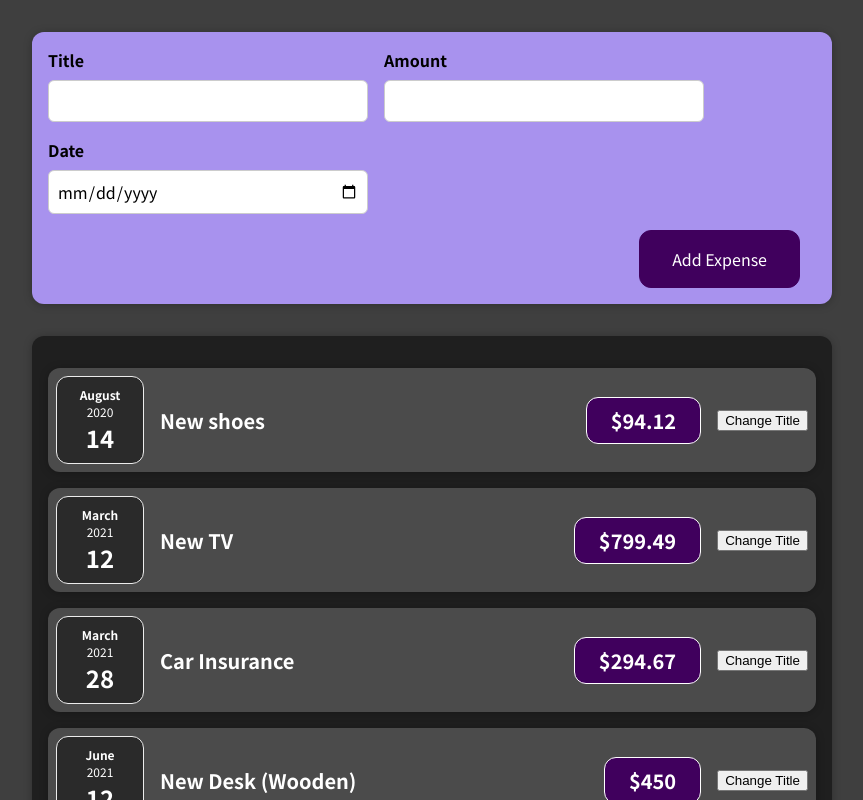
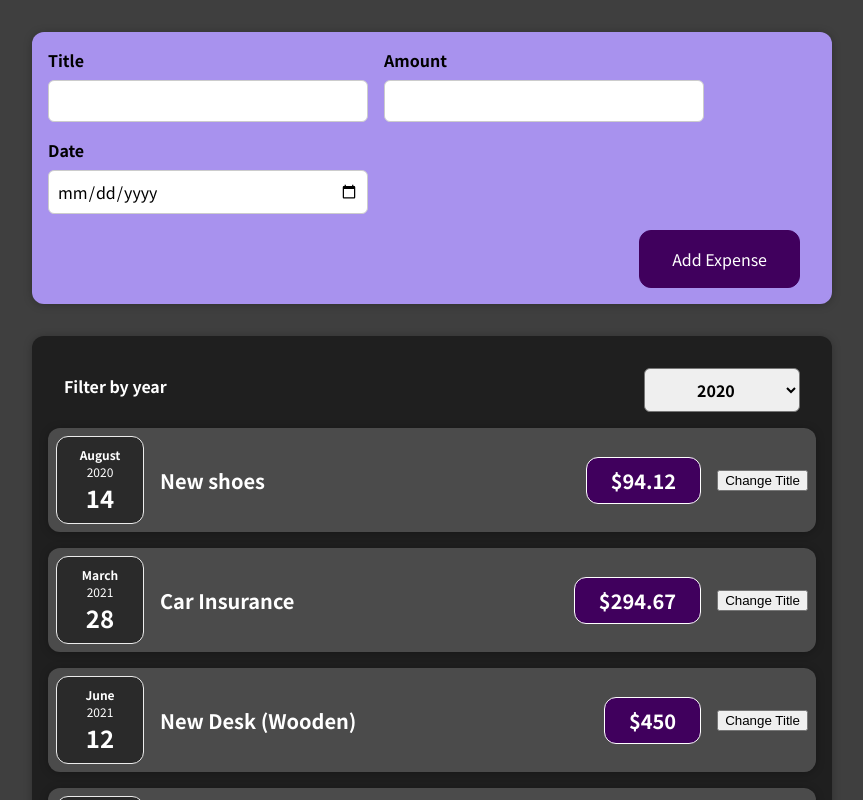
Before and after one commit to Mohsen-Hussen/my-expenses, a React (Create React App) app: page / in a window 1280 px wide. Shown: the top 800 px of the page, without its empty margins (208-1071 px from the left). Built offline with nearby package versions, Linux system fonts and the light colour scheme.

Commit message:
add new expense dynamically

```diff
--- a/src/App.js
+++ b/src/App.js
@@ -1,18 +1,24 @@
-import React from 'react';
+import React , { useState } from 'react';
 import Expenses from './components/Expenses/Expenses';
 import NewExpense from './components/NewExpense/NewExpense';
 
+const DUMMY_EXPENSES = [
+    { id: 'e1', title: 'New shoes', amount: 94.12, date: new Date(2020, 7, 14)},
+    { id: 'e2', title: 'Car Insurance', amount: 294.67, date: new Date(2021, 2, 28)},
+    { id: 'e3', title: 'New Desk (Wooden)', amount: 450, date: new Date(2021, 5, 12)},
+    { id: 'e4', title: 'New Iphone', amount: 1000, date: new Date(2021, 8, 10)}
+];
 const App = () => {
-  const expenses = [
-    { id: 'e1', title: 'New shoes', amount: 94.12, date: new Date(2020, 7, 14)},
-    { id: 'e2', title: 'New TV', amount: 799.49, date: new Date(2021, 2, 12)},
-    { id: 'e3', title: 'Car Insurance', amount: 294.67, date: new Date(2021, 2, 28)},
-    { id: 'e4', title: 'New Desk (Wooden)', amount: 450, date: new Date(2021, 5, 12)},
-    { id: 'e4', title: 'New Iphone', amount: 1000, date: new Date(2021, 8, 10)}
-  ];
+  const  [expenses , setExpenses] = useState(DUMMY_EXPENSES);
+
+  const addExpenseHandler = (expense) => {
+    setExpenses((prevstate) => {
+      return [expense , ...prevstate]
+    });
+  };
   return (
     <div>
-      <NewExpense />
+      <NewExpense onAddExpenseHandler={addExpenseHandler}/>
       <Expenses items={expenses} />
     </div>
   );
--- a/src/components/Expenses/Expenses.js
+++ b/src/components/Expenses/Expenses.js
@@ -1,36 +1,25 @@
-import React from "react";
+import React , { useState } from "react";
 import ExpenseItem from './ExpenseItem';
 import Card from '../UI/Card';
+import ExpensesFilter from './ExpensesFilter';
 import './Expenses.css';
 
 const Expenses = (props) => {
+    const [filteredYear , setFilteredYear] = useState('2020');
+    const filterChangeHandler = (selectedYear ) => {
+        setFilteredYear(selectedYear );
+    };
     return (
         <Card className="expenses">
-            <ExpenseItem
-            title = {props.items[0].title}
-            amount = {props.items[0].amount}
-            date = {props.items[0].date}
-            />
-            <ExpenseItem
-            title = {props.items[1].title}
-            amount = {props.items[1].amount}
-            date = {props.items[1].date}
-            />
-            <ExpenseItem
-            title = {props.items[2].title}
-            amount = {props.items[2].amount}
-            date = {props.items[2].date}
-            />
-            <ExpenseItem
-            title = {props.items[3].title}
-            amount = {props.items[3].amount}
-            date = {props.items[3].date}
-            />
-            <ExpenseItem
-            title = {props.items[4].title}
-            amount = {props.items[4].amount}
-            date = {props.items[4].date}
-            />
+            <ExpensesFilter selected={filteredYear} onChangeFilter={filterChangeHandler}/>
+            {props.items.map((expense) => (
+                <ExpenseItem
+                    key={Math.random().toString()}
+                    title={expense.title}
+                    amount={expense.amount}
+                    date={expense.date}
+                />
+            ))}
         </Card>
     );
 };
--- /dev/null
+++ b/src/components/Expenses/ExpensesFilter.css
@@ -0,0 +1,24 @@
+.expenses-filter {
+    color: white;
+    padding: 0 1rem;
+}
+
+.expenses-filter__control {
+    display: flex;
+    width: 100%;
+    align-items: center;
+    justify-content: space-between;
+    margin: 1rem 0;
+}
+
+.expenses-filter label {
+    font-weight: bold;
+    margin-bottom: 0.5rem;
+}
+
+.expenses-filter select {
+    font: inherit;
+    padding: 0.5rem 3rem;
+    font-weight: bold;
+    border-radius: 6px;
+}
--- /dev/null
+++ b/src/components/Expenses/ExpensesFilter.js
@@ -0,0 +1,24 @@
+import React from 'react';
+
+import './ExpensesFilter.css';
+
+const ExpensesFilter = (props) => {
+    const dropdownChangeHandler = (event) => {
+        props.onChangeFilter(event.target.value);
+    };
+return (
+    <div className='expenses-filter'>
+        <div className='expenses-filter__control'>
+            <label>Filter by year</label>
+            <select value={props.selected} onChange={dropdownChangeHandler}>
+                <option value='2022'>2022</option>
+                <option value='2021'>2021</option>
+                <option value='2020'>2020</option>
+                <option value='2019'>2019</option>
+            </select>
+        </div>
+    </div>
+    );
+};
+
+export default ExpensesFilter;
--- a/src/components/NewExpense/ExpenseForm.js
+++ b/src/components/NewExpense/ExpenseForm.js
@@ -2,7 +2,7 @@
 
 import './ExpenseForm.css';
 
-const ExpenseForm = () => {
+const ExpenseForm = (props) => {
     const [enteredTitle, setEnteredTitle] = useState('');
     const [enteredAmount, setEnteredAmount] = useState('');
     const [enteredDate, setEnteredDate] = useState('');
@@ -48,7 +48,7 @@
             date: new Date(enteredDate)
         };
 
-        console.log(expenseData);
+        props.onSaveExpenseData(expenseData);
         setEnteredTitle('');
         setEnteredAmount('');
         setEnteredDate('');
--- a/src/components/NewExpense/NewExpense.js
+++ b/src/components/NewExpense/NewExpense.js
@@ -2,10 +2,17 @@
 import ExpenseForm from './ExpenseForm';
 import './NewExpense.css';
 
-const NewExpense = () => {
+const NewExpense = (props) => {
+    const saveExpenseDataHandler = (enteredExpenseData) => {
+        const expenseData = {
+            ...enteredExpenseData,
+            id: Math.random().toString()
+        };
+        props.onAddExpenseHandler(expenseData);
+    };
     return (
         <div className="new-expense">
-            <ExpenseForm />
+            <ExpenseForm onSaveExpenseData={saveExpenseDataHandler}/>
         </div>
     )
 }
```
